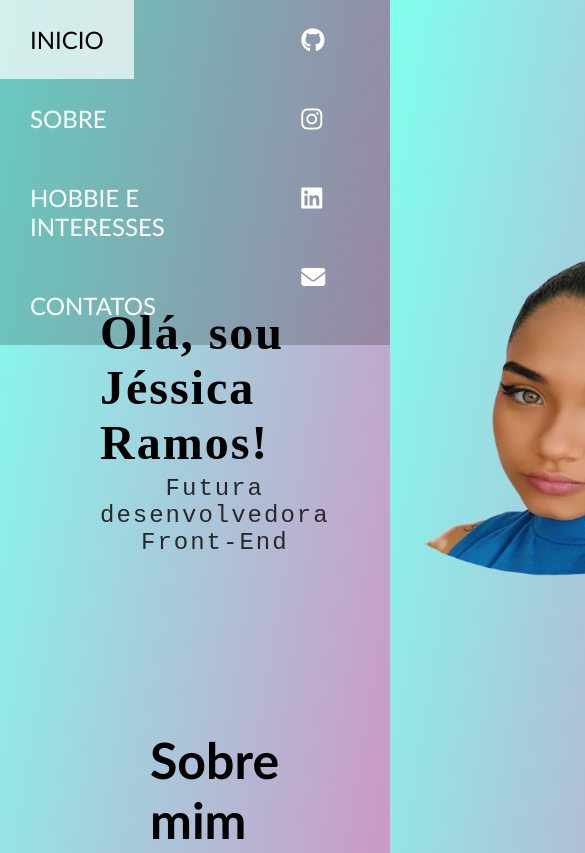
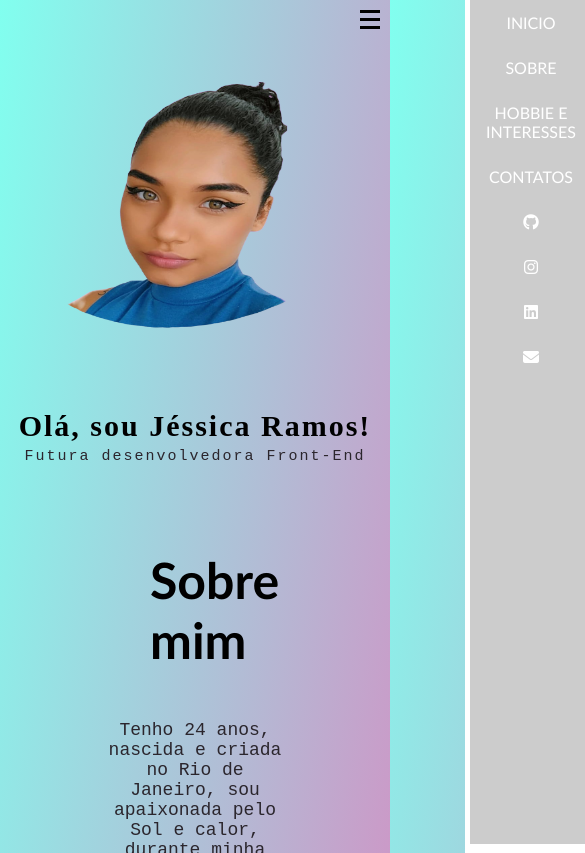
Before and after one commit to jessicarsmos/Projeto1-Resilia, a plain HTML site: page index.html in a window 390 px wide. Shown: the top 853 px of the page, 585 px wide, since content can reach past the window. Drawn offline with Linux system fonts and the light colour scheme.

Commit message:
fix style

```diff
--- a/css/style.css
+++ b/css/style.css
@@ -1,5 +1,4 @@
-
-*{
+* {
     margin: 0;
     padding: 0;
 }
@@ -14,19 +13,21 @@ body {
 }
 
 img {
-    /* max-width: 100%; */
+    max-width: 100%;
+    height: 100%;
 }
 
 /* barra de navegaçao*/
 header {
     display: flex;
     justify-content: space-between;
-    background: rgba(0,0,0,0.2);
+    background: rgba(0, 0, 0, 0.2);
     flex-wrap: nowrap;
     position: fixed;
     top: 0;
     left: 0;
     right: 0;
+    transition: all ease 0.5s;
 }
 
 .info {
@@ -48,23 +49,23 @@ h1 {
 }
 
 .img img:hover {
-    transform:scale(1.1);
+    transform: scale(1.1);
 }
 
 
-.navbar{
-    text-align:start;
+.navbar {
+    text-align: start;
 }
 
-a{
+a {
     display: inline-block;
 }
 
-ul{
+ul {
     list-style: none;
 }
 
-li{
+li {
     display: inline-block;
 }
 
@@ -72,7 +73,7 @@ li a {
     text-decoration: none;
     color: #fff;
     text-transform: uppercase;
-    font-family:'Gill Sans', 'Gill Sans MT', Calibri, 'Trebuchet MS', sans-serif;
+    font-family: 'Gill Sans', 'Gill Sans MT', Calibri, 'Trebuchet MS', sans-serif;
     font-weight: lighter;
     font-size: 24px;
     transition: 0.5s background linear;
@@ -88,7 +89,7 @@ li a {
     font-family: 'Courier New', Courier, monospace, sans-serif;
 }
 
-.navbar-icon a{
+.navbar-icon a {
     color: #fff;
 }
 
@@ -98,8 +99,8 @@ li a {
 
 .navlist a:hover {
     transition: 1s;
-    color:black;
-    background: rgba(255,255,255,0.7);
+    color: black;
+    background: rgba(255, 255, 255, 0.7);
 }
 
 #secao-inicio {
@@ -107,26 +108,30 @@ li a {
     justify-content: space-evenly;
 }
 
-#secao-inicio, #secao-sobre, #secao-hobbie, #secao-contato {
+#secao-inicio,
+#secao-sobre,
+#secao-hobbie,
+#secao-contato {
     height: 500px;
     margin: 0 100px;
 }
 
-h2{
+h2 {
     margin: 50px;
     font-size: 50px;
     font-family: 'Gill Sans', 'Gill Sans MT', Calibri, 'Trebuchet MS', sans-serif;
     text-align: center;
 }
 
-p{
+p {
     font-family: 'Courier New', Courier, monospace, sans-serif;
     font-size: 1.8rem;
     color: #2b262d;
     text-align: center;
 }
+
 /*form*/
-form{
+form {
     display: flex;
     align-items: center;
     flex-direction: column;
@@ -141,16 +146,16 @@ label {
 
 }
 
-input{
+input {
     border: 1px solid transparent;
     outline: none;
     border-bottom: 1px solid transparent;
     padding: 7px 0px;
     margin-bottom: 25px;
-    background-color:transparent;
+    background-color: transparent;
 }
 
-textarea{
+textarea {
     background-color: transparent;
     border: transparent;
     margin-bottom: 20px;
@@ -161,7 +166,8 @@ textarea{
     padding: 15px;
     /* border: 1px solid fuchsia; */
 }
-#submit{
+
+#submit {
     background-color: #81FFEF;
     color: #FFF;
     border: 1px solid transparent;
@@ -179,6 +185,7 @@ textarea{
     border-color: #F067B4;
     color: #F067B4;
 }
+
 /*footer*/
 
 footer {
@@ -190,5 +197,86 @@ footer p {
     text-align: center;
     font-weight: bold;
     font-size: 1rem;
-    font-family:'Times New Roman', Times, serif
+    font-family: 'Times New Roman', Times, serif
 }
+
+aside {
+    display: none;
+}
+
+.menu-opener {
+    display: grid;
+    gap: 5px;
+    margin: 10px 10px 0 0;
+    transition: all ease 0.5s;
+    cursor: pointer;
+}
+
+.menu-opener div {
+    width: 20px;
+    height: 3px;
+    background: #000;
+}
+
+@media (max-width: 800px) {
+    html {
+        font-size: 10px;
+    }
+
+    h1 {
+        text-align: center;
+    }
+
+    aside {
+        display: flex;
+        position: fixed;
+        top: 0;
+        right: 0;
+    }
+
+    body {
+        margin: 0;
+    }
+
+    header {
+        display: block;
+        width: 120px;
+        height: 100vh;
+        top: 0;
+        right: -200px;
+        z-index: 5000;
+        left: unset;
+        justify-items: flex-end;
+        align-items: flex-start;
+    }
+
+    .img {
+        height: 300px;
+        width: 400px;
+    }
+
+    #secao-inicio {
+        flex-direction: column-reverse;
+        align-items: center;
+        gap: 40px;
+    }
+
+    #secao-sobre {
+        height: auto;
+    }
+
+    li {
+        width: 100%;
+    }
+
+    li a {
+        font-size: 16px;
+        padding: 13px;
+        width: 80%;
+    }
+
+    .navlist2,
+    .navlist {
+        text-align: center;
+    }
+}
```
